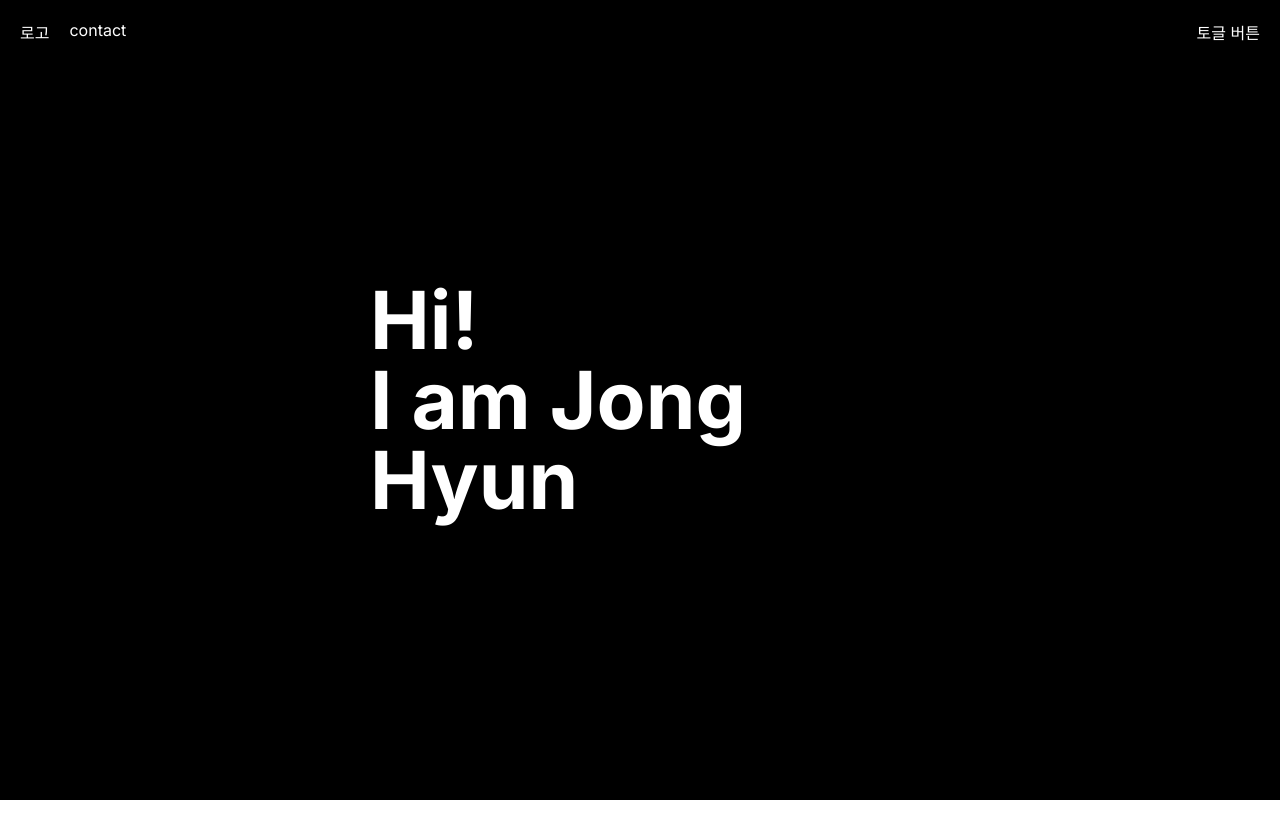
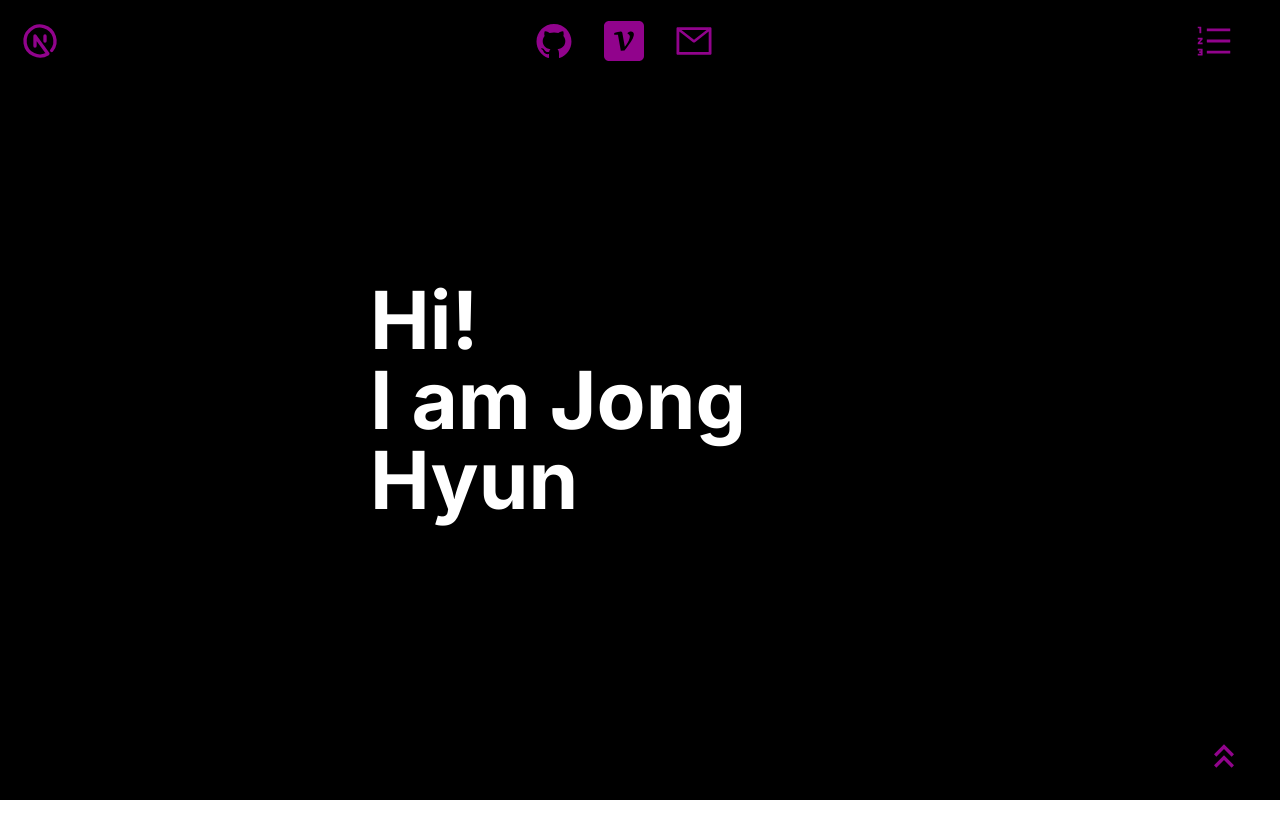
Before and after one commit to DataCodeLiteracy/portfolio-nextjs, a Next.js app: page / in a window 1280 px wide. Shown: the top 838 px of the page. Built offline with nearby package versions, Linux system fonts and the light colour scheme.

Commit message:
feat: navigation 부분 - 로고, 버튼
* 로고
  - Next.js 아이콘

* 버튼
  - Contact 아이콘
  - 네비게이션 리스트 아이콘
  - ArrowUP 아이콘

2023.07.17

```diff
--- a/src/app/layout.tsx
+++ b/src/app/layout.tsx
@@ -3,6 +3,12 @@ import './globals.css'
 import type { Metadata } from 'next'
 import { Inter } from 'next/font/google'
 import styles from '../app/page.module.css'
+import { TbBrandNextjs } from 'react-icons/tb'
+import { AiFillGithub, AiOutlineMail, AiOutlineOrderedList } from 'react-icons/ai'
+import { MdOutlineKeyboardDoubleArrowUp } from 'react-icons/md'
+import { SiVelog } from 'react-icons/si'
+import Link from 'next/link'
+import ArrowUp from '../components/ArrowUp'
 
 const inter = Inter({ subsets: ['latin'] })
 
@@ -14,15 +20,28 @@ export const metadata: Metadata = {
 export default function RootLayout({ children }: { children: React.ReactNode }) {
   return (
     <html lang="en">
-      <body className={inter.className}>
+      <body className={`${inter.className} ${styles.body}`}>
         <nav className={styles.nav}>
           <div className={styles.logo}>
-            <div>로고</div>
-            <div>contact</div>
+            <TbBrandNextjs className={styles.icon} />
           </div>
-          <div className={styles.toggle}>토글 버튼</div>
+          <div className={styles.contactList}>
+            <Link href="https://github.com/DataCodeLiteracy" target="_blank">
+              <AiFillGithub className={styles.icon} />
+            </Link>
+            <Link href="https://velog.io/@dataliteracy" target="_blank">
+              <SiVelog className={styles.icon} />
+            </Link>
+            <Link href="/">
+              <AiOutlineMail className={styles.icon} />
+            </Link>
+          </div>
+          <button className={styles.toggle}>
+            <AiOutlineOrderedList className={styles.icon} />
+          </button>
         </nav>
         {children}
+        <ArrowUp />
       </body>
     </html>
   )
--- a/src/app/page.module.css
+++ b/src/app/page.module.css
@@ -1,3 +1,7 @@
+.body {
+  position: relative;
+}
+
 .section {
   width: 100%;
 }
@@ -14,16 +18,36 @@
   width: 100%;
   display: flex;
   justify-content: space-between;
+  align-items: center;
   padding: 10px;
-  color: white;
 }
 
-.logo {
-  display: flex;
+.nav button {
+  outline: none;
+  border: none;
+  background: transparent;
+  cursor: pointer;
+}
+
+.icon {
+  font-size: 40px;
+  margin-left: 10px;
+  margin-right: 20px;
+  color: rgb(242, 6, 234, 0.6);
 }
 
 .toggle {
   margin: 10px 30px 10px 0;
+}
+
+.arrowUp {
+  position: fixed;
+  right: 10px;
+  bottom: 20px;
+  border: none;
+  outline: none;
+  background: transparent;
+  cursor: pointer;
 }
 
 .logo div {
--- /dev/null
+++ b/src/components/ArrowUp.tsx
@@ -0,0 +1,22 @@
+'use client'
+import React from 'react'
+import { MdOutlineKeyboardDoubleArrowUp } from 'react-icons/md'
+import styles from '../app/page.module.css'
+import Link from 'next/link'
+
+const ArrowUp = () => {
+  const handleScrollToTop = (e) => {
+    e.preventDefault()
+    window.scrollTo({ top: 0, behavior: 'smooth' })
+  }
+
+  return (
+    <Link href="#home">
+      <button className={styles.arrowUp} onClick={handleScrollToTop}>
+        <MdOutlineKeyboardDoubleArrowUp className={styles.icon} />
+      </button>
+    </Link>
+  )
+}
+
+export default ArrowUp
```
